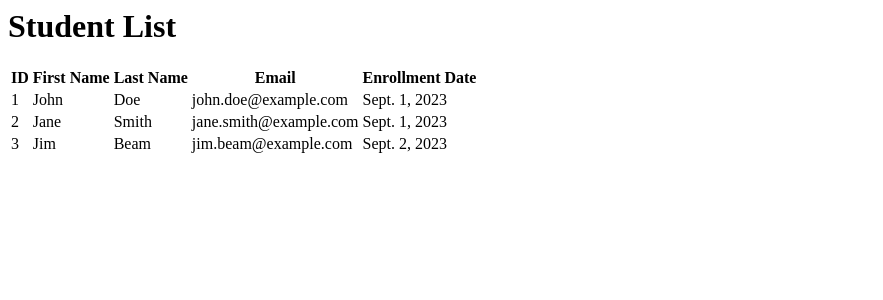
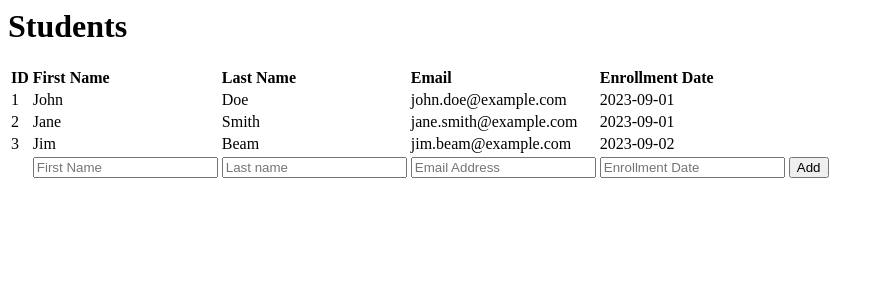
Before and after one commit to TASelwyn/COMP3005_A3, a Django app: template templates/students/user_interface.html in a window 1280 px wide. Shown: the top 300 px of the page, without its empty margins (0-883 px from the left). Run offline with Django 5.2, Linux system fonts and the light colour scheme; the template is opened without the code that fills it: values that come from a table or form of the project are taken from there, others are empty; data comes from the database, SQL or seed files in the repository; parts of the project's set-up code (start-up, migrations or seed data) failed here and were passed over.

Commit message:
Implement addStudent()

```diff
--- a/templates/students/user_interface.html
+++ b/templates/students/user_interface.html
@@ -3,14 +3,14 @@
     <title> student interface </title>
 </head>
     <body>
-        <h1> Student List </h1>
+        <h1> Students </h1>
         <table>
             <tr>
-                <th>ID</th>
-                <th>First Name</th>
-                <th>Last Name</th>
-                <th>Email</th>
-                <th>Enrollment Date</th>
+                <th align="left">ID</th>
+                <th align="left">First Name</th>
+                <th align="left">Last Name</th>
+                <th align="left">Email</th>
+                <th align="left">Enrollment Date</th>
             </tr>
             {% for s in students %}
             <tr>
@@ -18,13 +18,24 @@
                 <td>{{ s.first_name }}</td>
                 <td>{{ s.last_name }}</td>
                 <td>{{ s.email }}</td>
-                <td>{{ s.enrollment_date }}</td>
+                <td>{{ s.enrollment_date|date:"Y-m-d" }}</td>
             </tr>
             {% empty %}
             <tr>
                 <td colspan="6">No students found.</td>
             </tr>
             {% endfor %}
+            <form method="POST" action="/add">
+                {% csrf_token %}
+                <tr>
+                    <td></td>
+                    <td><input type="text" name="first_name" placeholder="First Name" required></td>
+                    <td><input type="text" name="last_name" placeholder="Last name" required></td>
+                    <td><input type="text" name="email" placeholder="Email Address" required></td>
+                    <td><input type="text" name="enrollment_date" placeholder="Enrollment Date" required></td>
+                    <td><button type="submit">Add</button></td>
+                </tr>
+            </form>
         </table>
     </body>
 </html>
```
Also changed, not shown: students/views.py (+27 -1 lines).
